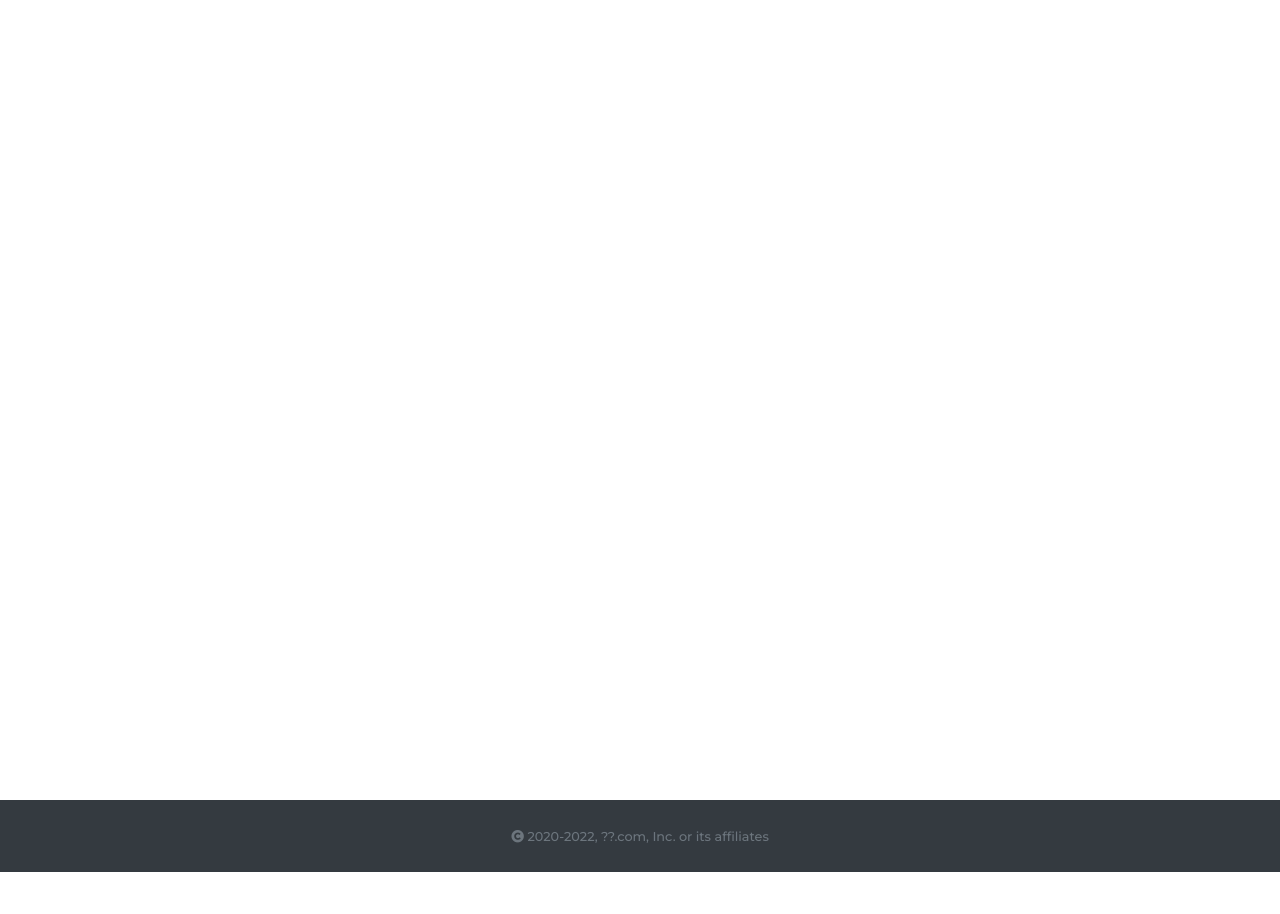
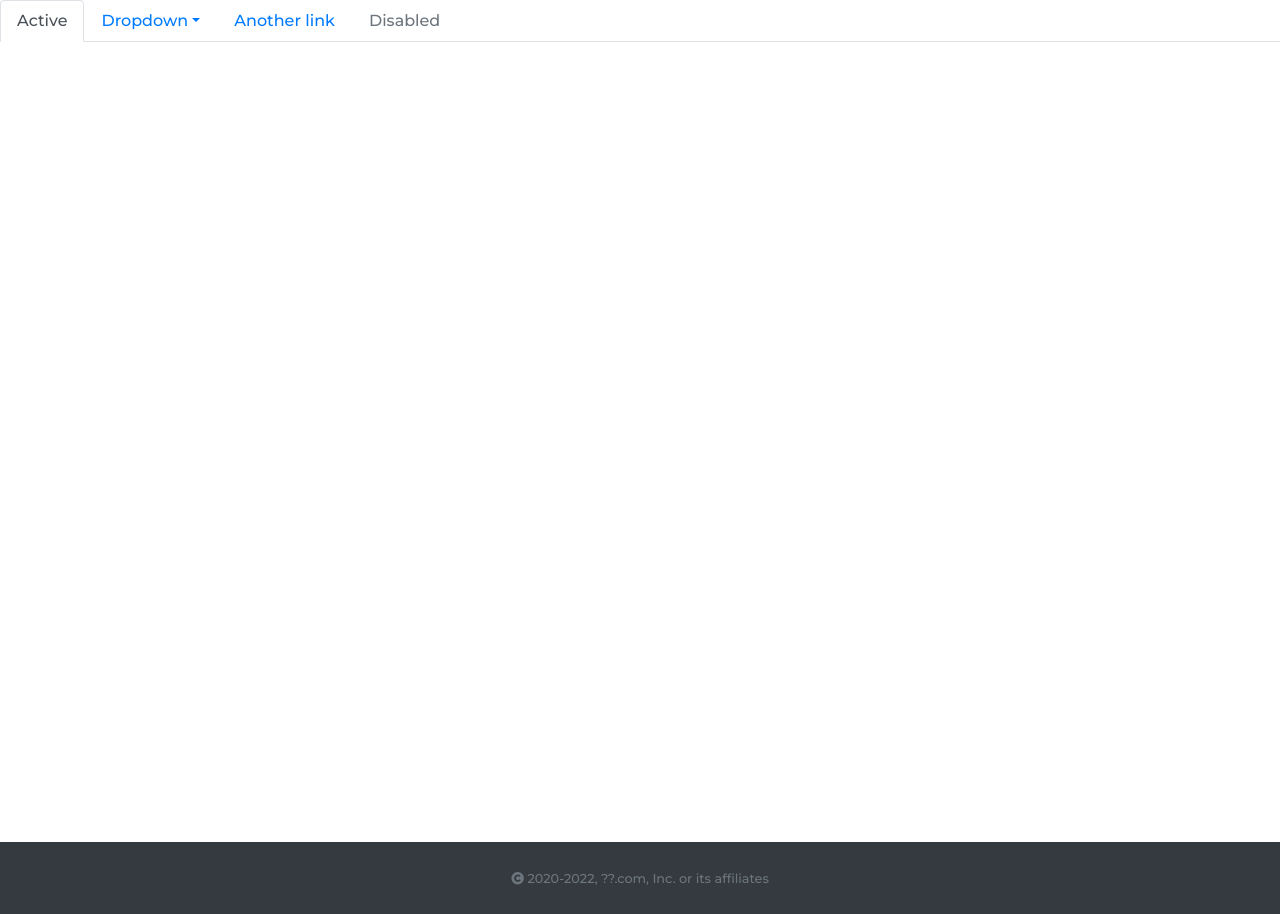
Before and after one commit to Ladiass/fs_assets-management-system, a PHP site: page / in a window 1280 px wide. Before the commit the page ends 872 px from the top, so only its background shows below. Run offline with PHP 8.4, Linux system fonts and the light colour scheme; some libraries are stand-ins or nearby versions.

Commit message:
setup update

```diff
--- a/views/partials/nav.php
+++ b/views/partials/nav.php
@@ -1,5 +1,5 @@
 <!-- Nav tabs -->
-<!-- <ul class="nav nav-tabs" id="navId">
+<ul class="nav nav-tabs" id="navId">
     <li class="nav-item">
         <a href="#tab1Id" class="nav-link active">Active</a>
     </li>
@@ -21,13 +21,13 @@
 </ul>
 
 <!-- Tab panes -->
-<!--<div class="tab-content">
+<div class="tab-content">
     <div class="tab-pane fade show active" id="tab1Id" role="tabpanel"></div>
     <div class="tab-pane fade" id="tab2Id" role="tabpanel"></div>
     <div class="tab-pane fade" id="tab3Id" role="tabpanel"></div>
     <div class="tab-pane fade" id="tab4Id" role="tabpanel"></div>
     <div class="tab-pane fade" id="tab5Id" role="tabpanel"></div>
-</div> -->
+</div>
 
 <script>
     $('#navId a').click(e => {
```
